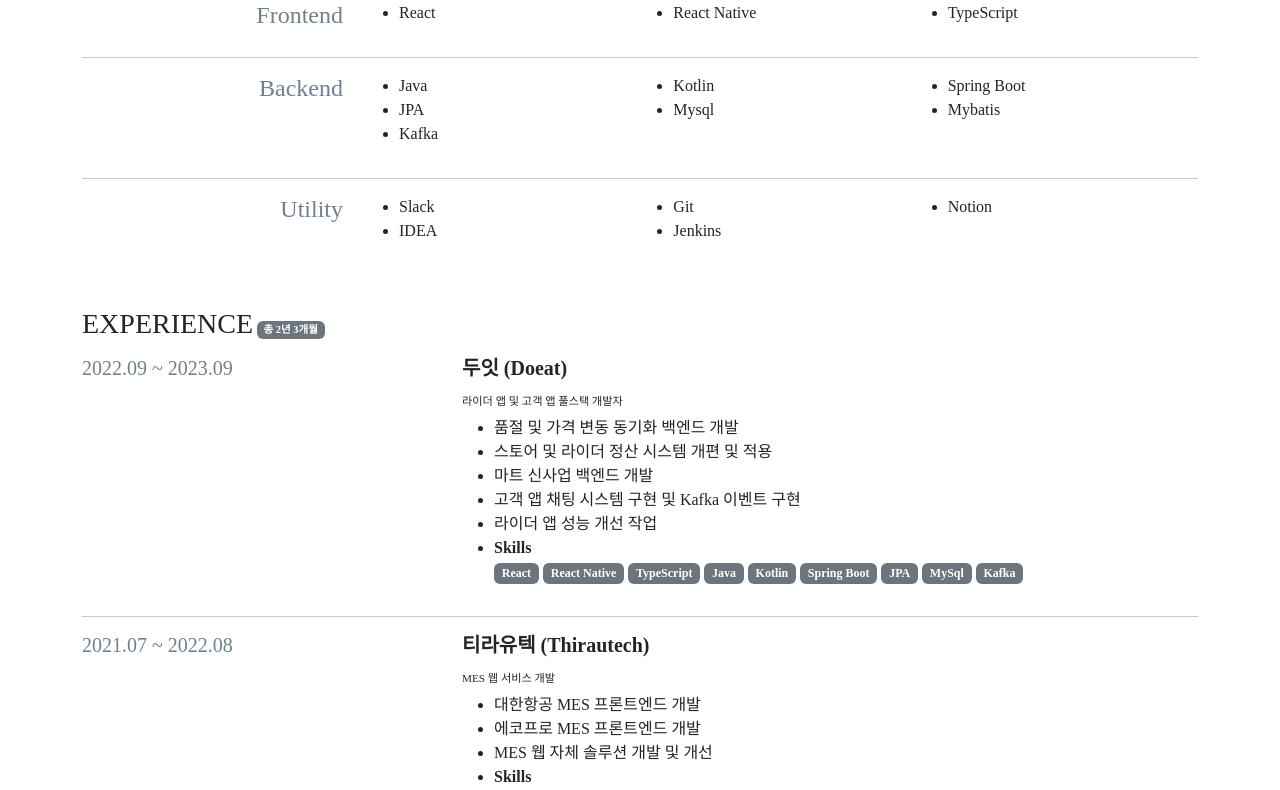
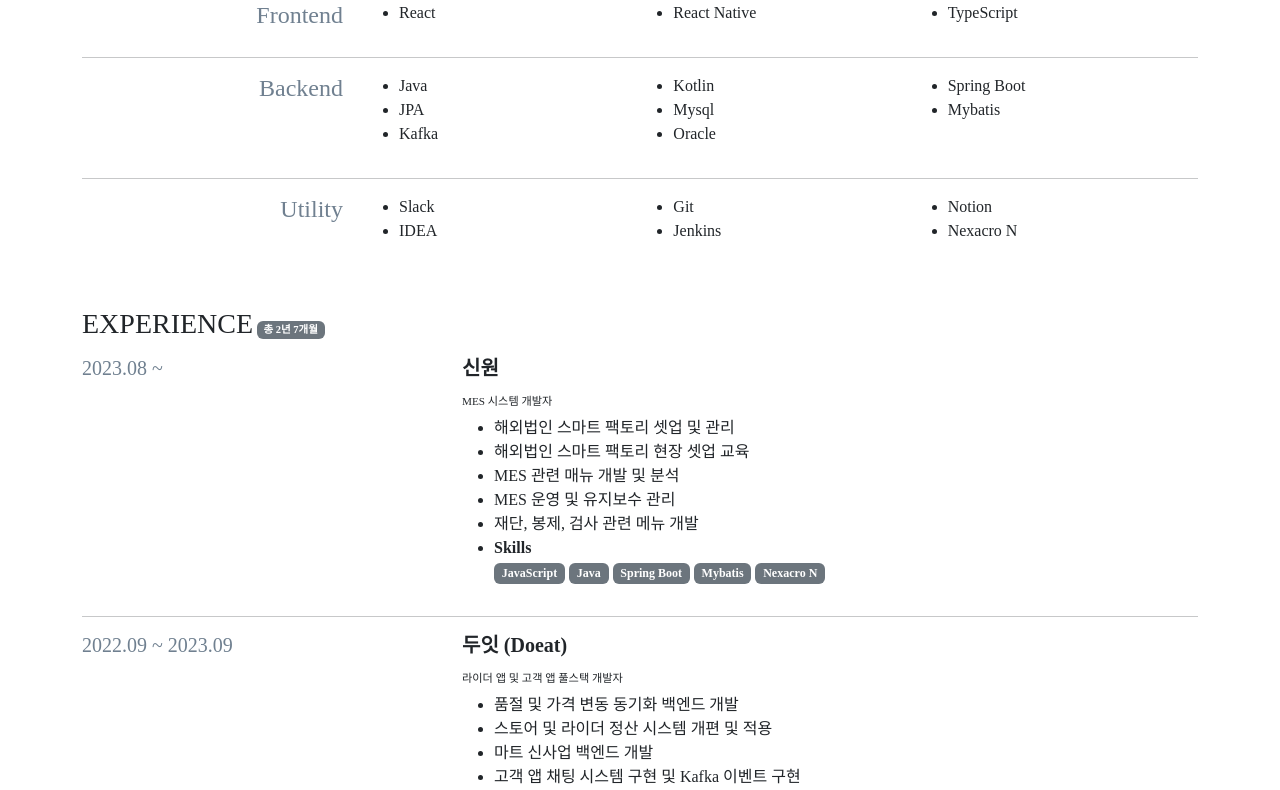
Before and after one commit to shim99887/portfolio, a React (Create React App) app: page / in a window 1280 px wide. Shown: the part 820-1610 px from the top of the page. Built offline with nearby package versions, Linux system fonts and the light colour scheme; a web font is replaced by a local one.

Commit message:
신원 정보 추가

```diff
--- a/src/components/Experience/index.tsx
+++ b/src/components/Experience/index.tsx
@@ -15,7 +15,7 @@
             EXPERIENCE
             <span style={{ fontSize: '50%' }}>
               {' '}
-              <Badge bg="secondary">총 2년 3개월</Badge>
+              <Badge bg="secondary">총 2년 7개월</Badge>
             </span>
           </h3>
         </Col>
--- a/src/payload/etc.ts
+++ b/src/payload/etc.ts
@@ -1,4 +1,11 @@
 import { iEtc } from '../components/Etc/iEtc'
+
+const indonesia: iEtc.Etc = {
+  startedAt: '2024.09',
+  endedAt: '2024.12',
+  title: '인도네시아 해외 출장',
+  description: '인도네시아 법인 봉제 MES 구축',
+}
 
 const opic: iEtc.Etc = {
   startedAt: '2024.03',
@@ -13,5 +20,5 @@
 }
 
 export const etc: iEtc.Payload = {
-  list: [opic, ssafyReward],
+  list: [indonesia, opic, ssafyReward],
 }
--- a/src/payload/experience.ts
+++ b/src/payload/experience.ts
@@ -1,4 +1,18 @@
 import { iExperience } from '../components/Experience/iExperience'
+
+const Shinwon: iExperience.Experience = {
+  startedAt: '2023.08',
+  company: '신원',
+  description: 'MES 시스템 개발자',
+  techStack: ['JavaScript', 'Java', 'Spring Boot', 'Mybatis', 'Nexacro N'],
+  contribute: [
+    '해외법인 스마트 팩토리 셋업 및 관리',
+    '해외법인 스마트 팩토리 현장 셋업 교육',
+    'MES 관련 매뉴 개발 및 분석',
+    'MES 운영 및 유지보수 관리',
+    '재단, 봉제, 검사 관련 메뉴 개발',
+  ],
+}
 
 const Doeat: iExperience.Experience = {
   startedAt: '2022.09',
@@ -47,5 +61,5 @@
 }
 // 2022.09 ~ 2023-09
 export const experience: iExperience.Payload = {
-  list: [Doeat, Thirautech],
+  list: [Shinwon, Doeat, Thirautech],
 }
--- a/src/payload/skill.ts
+++ b/src/payload/skill.ts
@@ -16,11 +16,12 @@
         'Mysql',
         'Mybatis',
         'Kafka',
+        'Oracle',
       ],
     },
     {
       group: 'Utility',
-      list: ['Slack', 'Git', 'Notion', 'IDEA', 'Jenkins'],
+      list: ['Slack', 'Git', 'Notion', 'IDEA', 'Jenkins', 'Nexacro N'],
     },
   ],
 }
```
